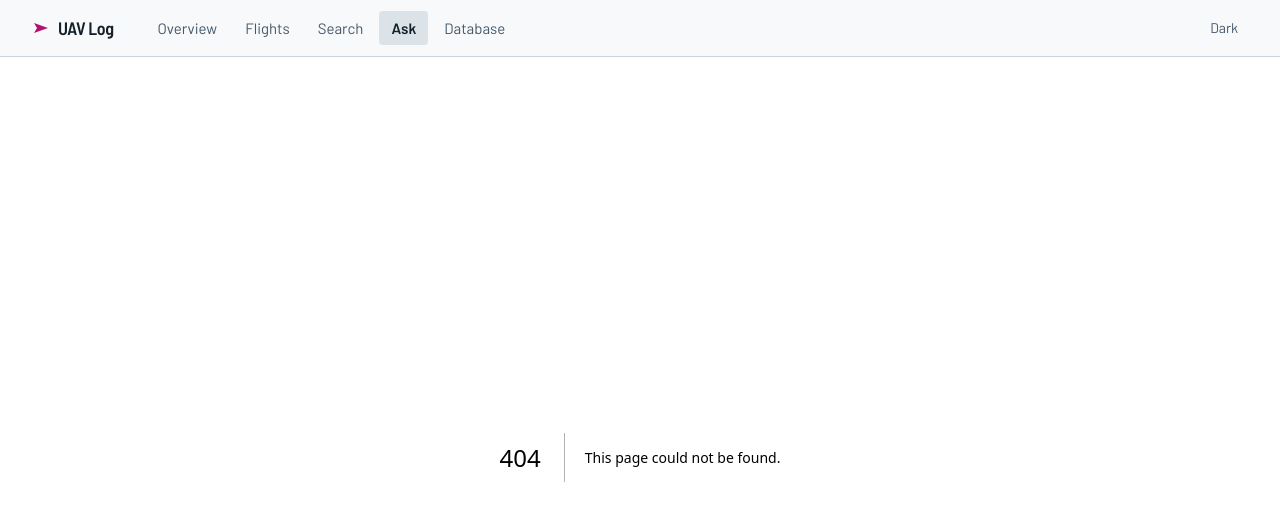
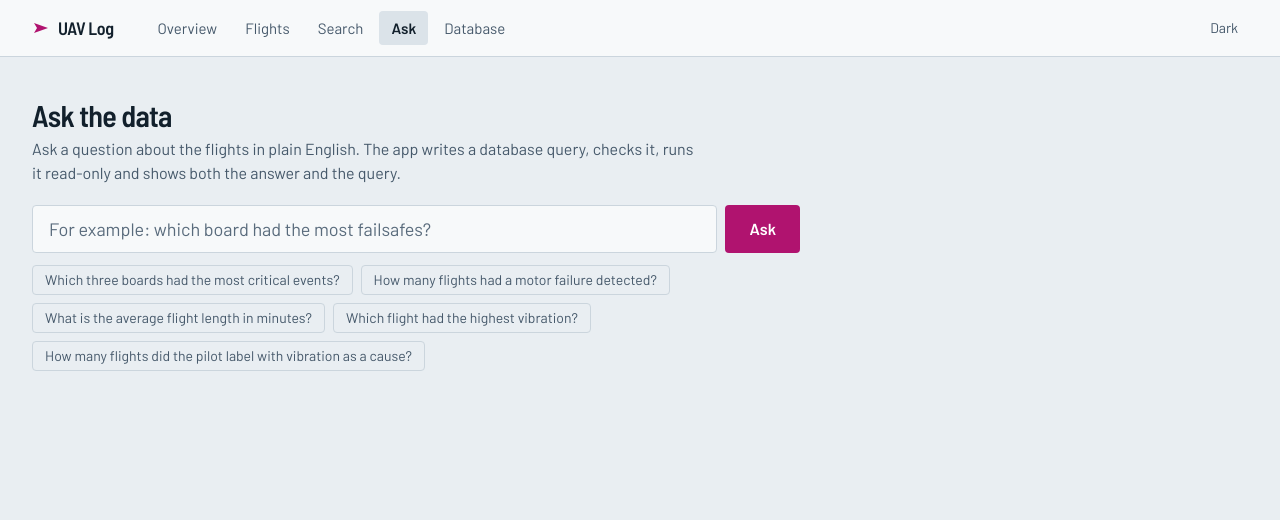
Before and after one commit to SumitKumar-17/UAVLog, a Next.js app in the folder web/: page /ask in a window 1280 px wide. Before the commit this address had no page. Shown: the top 520 px of the page. Built offline with nearby package versions, Linux system fonts and the light colour scheme.

Commit message:
Add Ask page: plain-language answer, result table and an evidence section

```diff
--- /dev/null
+++ b/web/src/app/ask/page.tsx
@@ -0,0 +1,7 @@
+import { AskView } from "@/components/ask-view";
+
+export const metadata = { title: "Ask · UAV Log" };
+
+export default function AskPage() {
+  return <AskView />;
+}
--- /dev/null
+++ b/web/src/components/ask-view.tsx
@@ -0,0 +1,110 @@
+"use client";
+import { useMutation } from "@tanstack/react-query";
+import { useState } from "react";
+import { ask, type AskAnswer } from "@/lib/api";
+
+const EXAMPLES = [
+  "Which three boards had the most critical events?",
+  "How many flights had a motor failure detected?",
+  "What is the average flight length in minutes?",
+  "Which flight had the highest vibration?",
+  "How many flights did the pilot label with vibration as a cause?",
+];
+
+const show = (v: unknown): string =>
+  v === null || v === undefined ? "–" : typeof v === "number" ? (Number.isInteger(v) ? v.toLocaleString("en-US") : String(Math.round(v * 1000) / 1000)) : Array.isArray(v) ? v.map(show).join(", ") : String(v);
+
+function Evidence({ a }: { a: AskAnswer }) {
+  const repaired = a.attempts.length > 1;
+  return (
+    <details className="mt-6 border-t border-rule pt-4 text-[15px]">
+      <summary className="cursor-pointer font-semibold">How this was answered</summary>
+      <div className="mt-3 max-w-4xl space-y-4">
+        {a.sql && (
+          <div>
+            <div className="mb-1 text-ink-2">The query that ran, rebuilt by the guard from what the model wrote</div>
+            <pre className="overflow-auto rounded border border-rule bg-panel p-3 text-[13px] leading-relaxed whitespace-pre-wrap">{a.sql}</pre>
+          </div>
+        )}
+        <ul className="space-y-1 text-ink-2">
+          {a.notes.map((n) => <li key={n}>The guard {n}.</li>)}
+          {a.cost != null && <li>The planner estimated a cost of {Math.round(a.cost).toLocaleString("en-US")}; queries above 100,000 are refused before they run.</li>}
+          <li>Generating took {Math.round(a.generate_ms)} ms and running took {a.run_ms < 10 ? a.run_ms.toFixed(1) : Math.round(a.run_ms)} ms.</li>
+          <li>The query ran in a read-only transaction as a role that can only see the curated views, with an 8 second limit.</li>
+        </ul>
+        {repaired && (
+          <div>
+            <div className="mb-1 text-ink-2">The model needed {a.attempts.length} attempts. Earlier ones that failed:</div>
+            {a.attempts.filter((t) => t.error).map((t, i) => (
+              <div key={i} className="mb-2 rounded border border-rule p-3">
+                <pre className="overflow-auto text-[13px] whitespace-pre-wrap">{t.sql}</pre>
+                <p className="mt-1 text-critical">{t.error}</p>
+              </div>
+            ))}
+          </div>
+        )}
+      </div>
+    </details>
+  );
+}
+
+function Result({ a }: { a: AskAnswer }) {
+  if (a.cannot_answer)
+    return (
+      <div className="mt-8 max-w-3xl border-l-2 border-route pl-4">
+        <p className="font-semibold">The data cannot answer this.</p>
+        <p className="mt-1 text-ink-2">{a.cannot_answer}</p>
+        <p className="mt-3 text-ink-2">The corpus holds flights, the events found in them, 34 telemetry signals and how those relate. Try asking about boards, failures, battery, GPS, vibration or flight length.</p>
+      </div>
+    );
+  if (a.error)
+    return (
+      <div className="mt-8 max-w-3xl border-l-2 border-critical pl-4">
+        <p className="font-semibold">No safe query could be produced for this question.</p>
+        <p className="mt-1 text-ink-2">{a.error}</p>
+        <p className="mt-3 text-ink-2">Rephrase it more specifically, for example name the signal or event kind you care about.</p>
+        <Evidence a={a} />
+      </div>
+    );
+  return (
+    <div className="mt-8">
+      {a.explanation && <p className="max-w-3xl text-xl leading-snug">{a.explanation}</p>}
+      <div className="mt-5 overflow-x-auto">
+        <table className="min-w-[24rem] text-[15px] tabular-nums">
+          <thead><tr>{a.columns.map((c, j) => <th key={c} className={`border-b border-rule pb-1.5 pr-8 font-normal text-muted ${typeof a.rows[0]?.[j] === "number" ? "text-right" : "text-left"}`}>{c.replaceAll("_", " ")}</th>)}</tr></thead>
+          <tbody>
+            {a.rows.map((r, i) => <tr key={i} className="border-b border-rule-soft">{r.map((v, j) => <td key={j} className={`py-1.5 pr-8 ${typeof v === "number" ? "text-right" : ""}`}>{show(v)}</td>)}</tr>)}
+          </tbody>
+        </table>
+        {a.rows.length === 0 && <p className="py-4 text-ink-2">The query ran and matched nothing.</p>}
+      </div>
+      {a.truncated && <p className="mt-2 text-sm text-muted">Showing the first 200 rows; there are more.</p>}
+      <Evidence a={a} />
+    </div>
+  );
+}
+
+export function AskView() {
+  const [q, setQ] = useState("");
+  const m = useMutation({ mutationFn: ask });
+  const go = (text: string) => text.trim().length >= 3 && m.mutate(text.trim());
+  return (
+    <div className="pt-10">
+      <h1 className="font-dense text-3xl font-semibold tracking-tight">Ask the data</h1>
+      <p className="mb-5 mt-1 max-w-2xl text-ink-2">Ask a question about the flights in plain English. The app writes a database query, checks it, runs it read-only and shows both the answer and the query.</p>
+      <form onSubmit={(e) => { e.preventDefault(); go(q); }} className="flex max-w-3xl gap-2" role="search">
+        <input value={q} onChange={(e) => setQ(e.target.value)} aria-label="Your question" placeholder="For example: which board had the most failsafes?"
+          className="h-12 min-w-0 flex-1 rounded border border-rule bg-panel px-4 text-lg text-ink placeholder:text-muted focus:border-route" />
+        <button disabled={m.isPending} className="h-12 rounded bg-route px-6 text-base font-semibold text-on-route hover:opacity-90 disabled:opacity-60">{m.isPending ? "Working" : "Ask"}</button>
+      </form>
+      <div className="mt-3 flex max-w-3xl flex-wrap gap-2 text-sm">
+        {EXAMPLES.map((x) => <button key={x} onClick={() => { setQ(x); go(x); }} className="rounded border border-rule px-3 py-1 text-ink-2 hover:border-route hover:text-ink">{x}</button>)}
+      </div>
+      <div aria-live="polite" className={m.isPending ? "opacity-60" : ""}>
+        {m.error && <p className="mt-8 text-critical">{(m.error as Error).message}</p>}
+        {m.data && <Result a={m.data} />}
+        {m.isPending && !m.data && <p className="mt-8 text-ink-2" aria-busy>Writing and checking the query</p>}
+      </div>
+    </div>
+  );
+}
```
